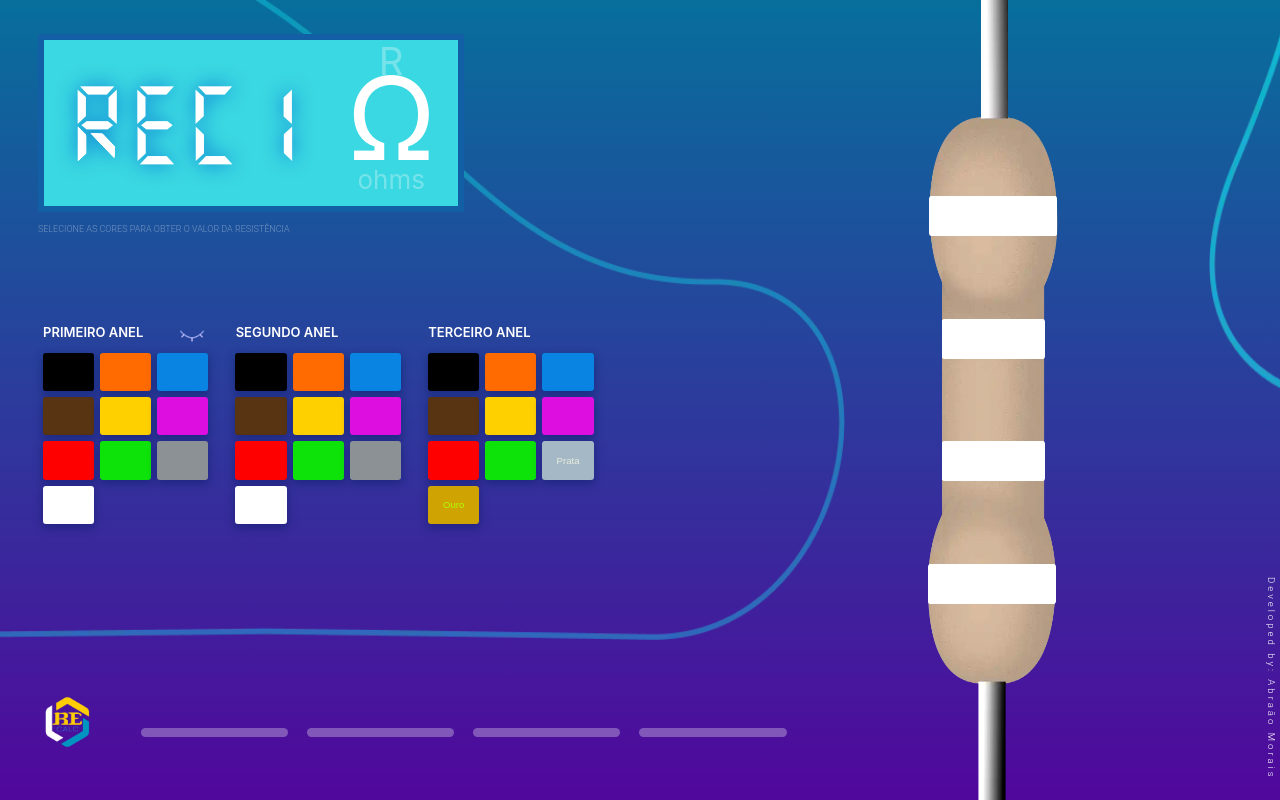
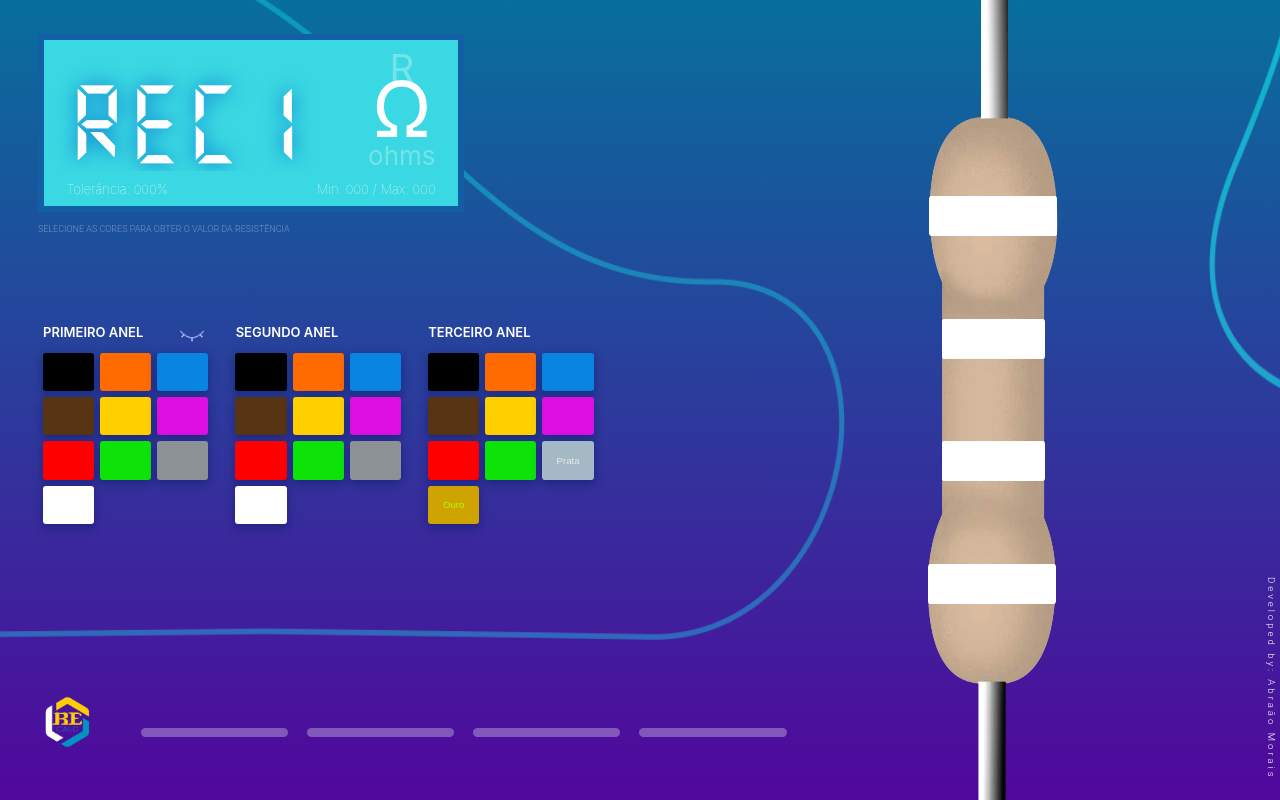
Before and after one commit to AbraaoMorais/Sites, a React (Create React App) app in the folder RE-Calc/re-calc/: page / in a window 1280 px wide. Built offline with nearby package versions, Linux system fonts and the light colour scheme.

Commit message:
new version released
now, tolerance calcs is visible in screen

```diff
--- a/RE-Calc/re-calc/src/App.jsx
+++ b/RE-Calc/re-calc/src/App.jsx
@@ -53,6 +53,13 @@ function App(props) {
       return Number.isInteger(secondCalc) ? secondCalc : secondCalc.toFixed(2)
     }
 
+    //calcula os valores de tolerancia
+     const toleranceCalc = {
+      toleranceValueMin : step === 4 ?
+      resultado() - (resultado() * colorFor.val / 100) : '000',
+      toleranceValueMax : step === 4 ?  resultado() + (resultado() * colorFor.val / 100) : '000',
+     }
+
   return (
     <>
       <KeyColorValueContext.Provider value={
@@ -83,6 +90,9 @@ function App(props) {
                 <DisplayResult
                   resistenceValue={step === 4 ? resultado()  : 'rec'+(step+1)}
                   resultType= {fisicFactor}
+                  tolerancePercentage = {step === 4 ? colorFor.val : '000'}
+                  toleranceValueMin = {toleranceCalc.toleranceValueMin}
+                  toleranceValueMax = {toleranceCalc.toleranceValueMax}
                 />
               </header>
 
--- a/RE-Calc/re-calc/src/components/displayResult/displayResult.css
+++ b/RE-Calc/re-calc/src/components/displayResult/displayResult.css
@@ -8,13 +8,37 @@
 
 .display-wrapper{
     width: 85%;
+    height: 21vmax;
+    display: flex;
+    flex-direction: column;
+    justify-content: space-between;
+    align-items: center;
+    padding: 0 3%;
+    background-color: #3AD8E2;
+    border: 6px solid #135fa5;
+}
+
+.display-row1{
+    width: 100%;
     height: 19vmax;
     display: flex;
     justify-content: space-between;
     align-items: center;
     padding: 0 3%;
+}
+.display-row2{
+    width: 100%;
+    height: 5vmax;
+    display: flex;
     background-color: #3AD8E2;
-    border: 6px solid #135fa5;
+    justify-content: space-between;
+    align-items: center;
+    padding: 0 3%;
+}
+
+.display-row2 .tolerance-details{
+    font-size: small;
+    font-weight: 100;
 }
 
 .display-value{
@@ -91,11 +115,16 @@
 }
 /* ------------------- DESKTOP --------------------------*/
 @media screen and (min-width:1025px) {
+
+    .display-row1{
+        align-items: flex-end;
+    }
+
     .display-value{
         font-size: 6vmax;
     }
     .result-details-symbol{
-        font-size: 9vmax;
+        font-size: 6vmax;
     }
     .resistence-D-wrapper-desk{
         width: 100%;
@@ -106,8 +135,7 @@
         align-items: center;
         gap: 10.3vh;
         margin: 0;
-        /*margin-top: 1vh;
-        */background-image: url("../../images/resistenceDesktop.webp");
+        background-image: url("../../images/resistenceDesktop.webp");
         background-size: 20vw 109vh;
         background-position: center;
         background-repeat: no-repeat;
--- a/RE-Calc/re-calc/src/components/displayResult/index.tsx
+++ b/RE-Calc/re-calc/src/components/displayResult/index.tsx
@@ -7,6 +7,9 @@ import KeyColorValueContext from '../../context/keyColorValueContext.js'
 interface DisplayResult {
     resistenceValue: number,
     resultType: string,
+    tolerancePercentage: number,
+    toleranceValueMin: number,
+    toleranceValueMax: number,
 }
 
 
@@ -17,34 +20,42 @@ const DisplayResult = (props: DisplayResult) => {
     const {step} = useContext(KeyColorValueContext);
 
     // console.log("valor é :"+teste)
-
     return(
-
+        <>
         <div className='display-wrapper'>
+            <div className='display-row1'>
                 <div className='display-value'>
                     {props.resistenceValue}
                 </div>
 
                 <div className='display-result-details'>
                     <span className={
-                    step >= 4 ?'result-details-type' : 'result-details-type inactive'
+                        step >= 4 ?'result-details-type' :  'result-details-type inactive'
                     }>
                         {props.resultType}
                     </span>
                     {
-                    isMobile ? <ResistenceDisplay/> : <span className='result-details-symbol'>
+                        isMobile ? <ResistenceDisplay/> : <span     className='result-details-symbol'>
                         &Omega;
                     </span>
                     }
                     <span className={
-                    step >= 4 ? 'result-details-name' : 'result-details-name inactive'
+                        step >= 4 ? 'result-details-name' :     'result-details-name inactive'
                     }>
                         ohms
                     </span>
                 </div>
-
             </div>
-
+            <div className='display-row2'>
+                <span className='tolerance-details'>
+                    Tolerância: {props.tolerancePercentage}%
+                </span>
+                <span className='tolerance-details'>
+                    Min: {props.toleranceValueMin} / Max: {props.toleranceValueMax}
+                </span>
+            </div>
+        </div>
+        </>
     )
 }
 
--- a/RE-Calc/re-calc/src/components/footer/index.tsx
+++ b/RE-Calc/re-calc/src/components/footer/index.tsx
@@ -22,7 +22,7 @@ const Footer = () =>{
                 </div>
             </div>
             <div>
-                <h4>&#x2713; 1.2</h4>
+                <h4>&#x2713; 1.3</h4>
             </div>
             {window.innerWidth < 1024 ? null : <SelectedColors/>  }
         </footer>
--- a/RE-Calc/re-calc/src/components/keyBordColors/keysStepTolerance.tsx
+++ b/RE-Calc/re-calc/src/components/keyBordColors/keysStepTolerance.tsx
@@ -29,7 +29,9 @@ const KeysStepTolerance = (props: KeysStepToleranceInterface) =>{
      const {colorOne, colorTwo, colorTree, colorValue, setColorValue, nameColor, setColorFor, step, setStep} = useContext<KeysStepToleranceInterface>(KeyColorValueContext);
 
      const isMobile = window.innerWidth < 1024 ? true : false
-    return(
+
+
+     return(
         <>
             <div style={
                     {
@@ -55,8 +57,8 @@ const KeysStepTolerance = (props: KeysStepToleranceInterface) =>{
                         onClickBtn={
                             ()=>{
                                 props.getValue();
-                                setColorValue(0);
-                                setColorFor({ color: 'silver',val: 0}) as colorInterface;
+                                setColorValue(10);
+                                setColorFor({ color: 'silver',val: 10}) as colorInterface;
                                 setStep(4);
                             }
                         }
@@ -68,8 +70,8 @@ const KeysStepTolerance = (props: KeysStepToleranceInterface) =>{
                         onClickBtn={
                             ()=>{
                                 props.getValue();
-                                setColorValue(9);
-                                setColorFor({color:'red',val: 9});
+                                setColorValue(2);
+                                setColorFor({color:'red',val: 2});
                                 setStep(4);
                             }
                         }
@@ -86,8 +88,8 @@ const KeysStepTolerance = (props: KeysStepToleranceInterface) =>{
                         onClickBtn={
                             ()=>{
                                 props.getValue();
-                                setColorValue(1);
-                                setColorFor({color:'gold',val: 1});
+                                setColorValue(5);
+                                setColorFor({color:'gold',val: 5});
                                 setStep(4);
                             }
                         }
@@ -95,7 +97,7 @@ const KeysStepTolerance = (props: KeysStepToleranceInterface) =>{
                     <Input
                         value={nameColor === true ? 'Laranja' : ' '}
                         className='key-orange orange'
-                        colorValue={3}
+                        colorValue={colorValue}
                         onClickBtn={
                             ()=>{
                                 props.getValue();
@@ -115,8 +117,8 @@ const KeysStepTolerance = (props: KeysStepToleranceInterface) =>{
                         onClickBtn={
                             ()=>{
                                 props.getValue();
-                                setColorValue(2);
-                                setColorFor({color:'brown',val: 2});
+                                setColorValue(1);
+                                setColorFor({color:'brown',val: 1});
                                 setStep(4);
                             }
                         }
@@ -144,7 +146,7 @@ const KeysStepTolerance = (props: KeysStepToleranceInterface) =>{
                     <Input
                     value='Recalc'
                     className='recalc-btn'
-                    colorValue={4}
+                    colorValue={undefined}
                     onClickBtn={
                         ()=>{window.location.reload();}
                     }
--- a/RE-Calc/re-calc/src/styles/App.css
+++ b/RE-Calc/re-calc/src/styles/App.css
@@ -47,7 +47,6 @@ body{
 }
 
 .App-header {
-  /* background-color: #2863d8; */
   position: sticky;
   top: 0;
   min-height: 26vh;
```
Lines whose indentation alone changed are shown as unchanged.
